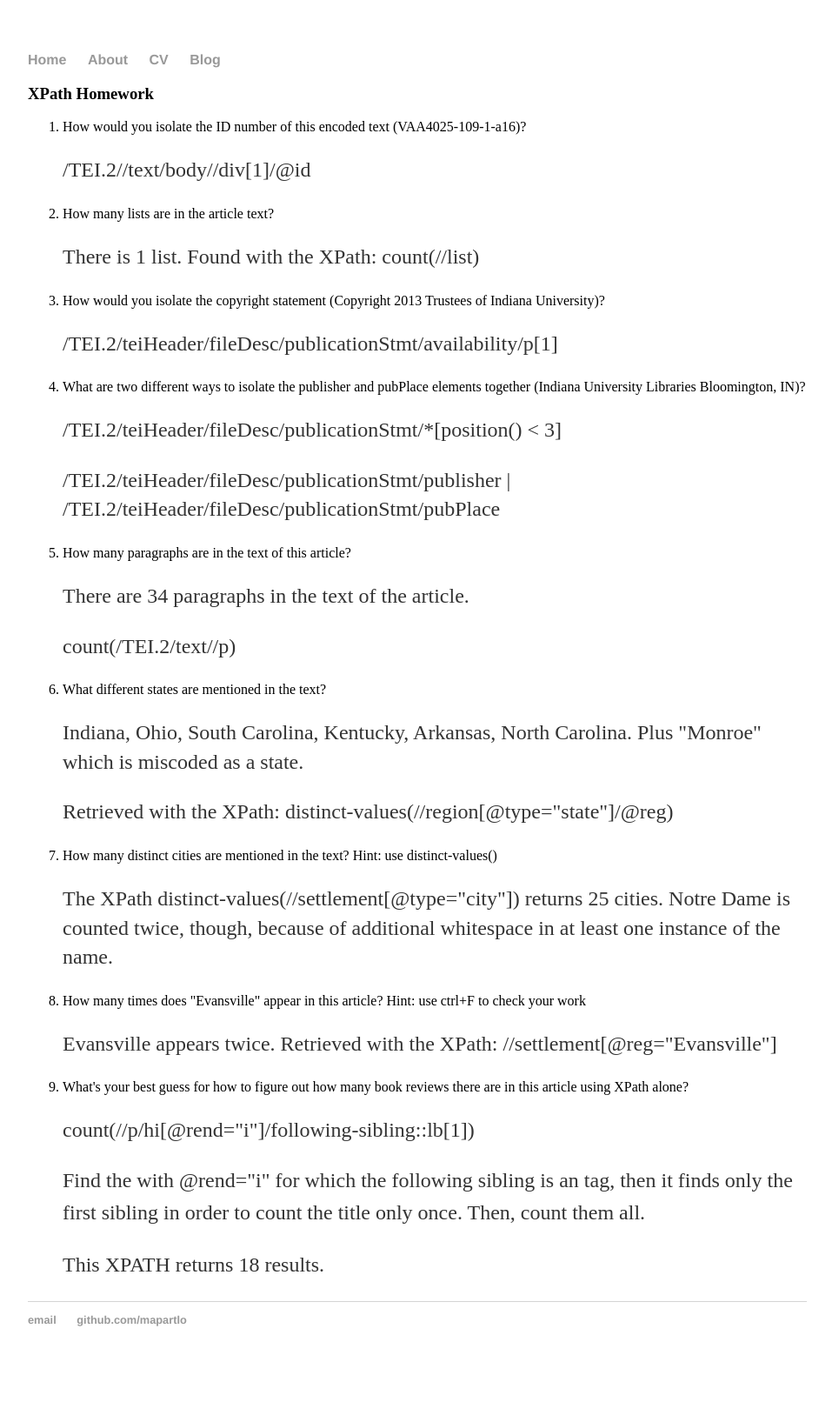
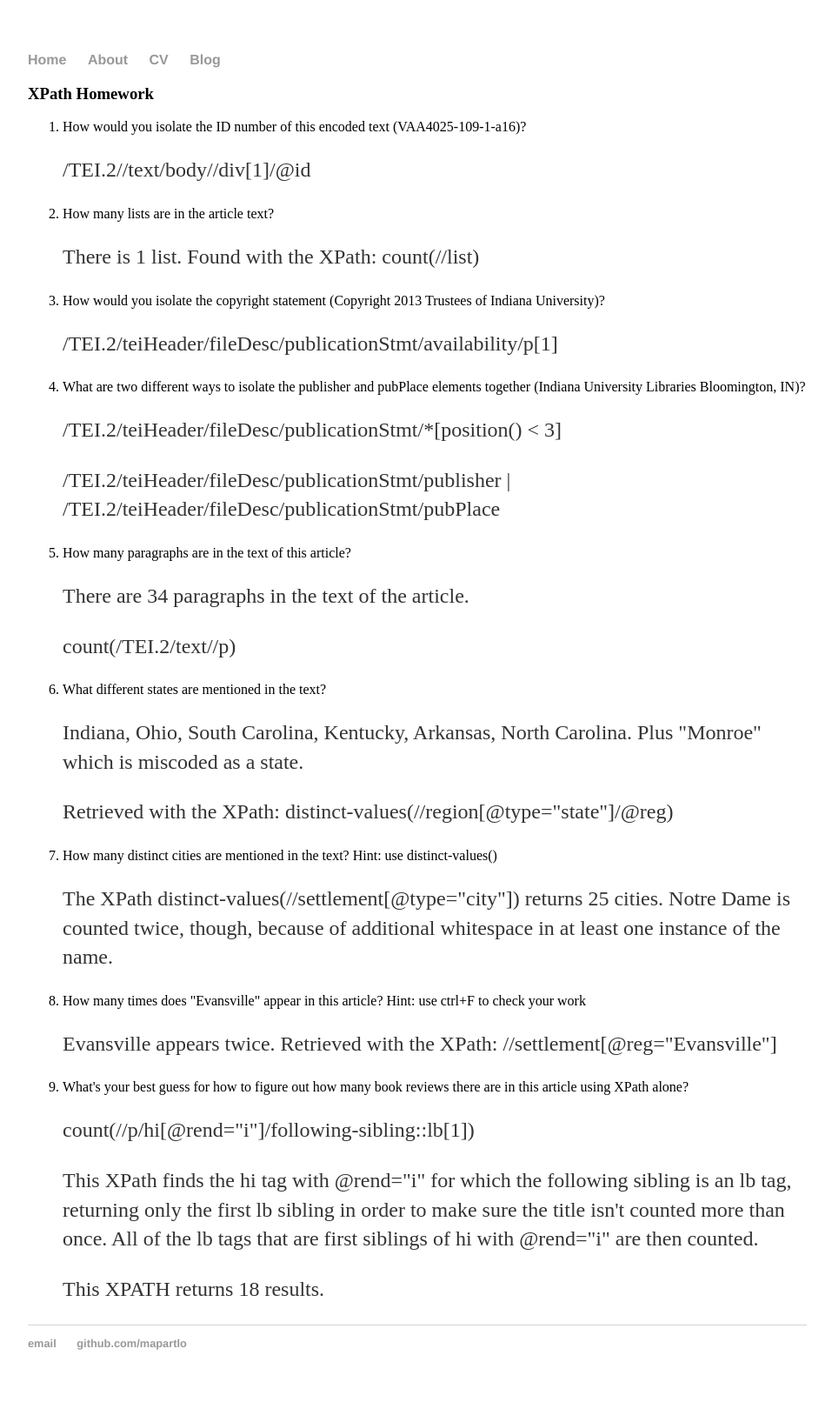
Before and after one commit to miapartlow/mapartlo.github.io, a Jekyll site: the page built from z656/assignment4.html, in a window 1280 px wide. Shown: the whole page at 87% size, without its empty margins (160-1117 px from the left). Built offline with Jekyll 4.4.1, drawn with Linux system fonts in a browser that asks for light colours; before the commit the page ends 1585 px from its top, so only the background shows below that.

Commit message:
Update assignment4.html

```diff
--- a/z656/assignment4.html
+++ b/z656/assignment4.html
@@ -25,7 +25,7 @@ title: "Mia Partlow, Digital Publishing Expert"
 <p>Evansville appears twice. Retrieved with the XPath: //settlement[@reg="Evansville"] </p></li>
 <li>What's your best guess for how to figure out how many book reviews there are in this article using XPath alone?
 <p>count(//p/hi[@rend="i"]/following-sibling::lb[1])</p>
- <p>Find the <code><hi></code> with @rend="i" for which the following sibling is an <code><lb></code> tag, then it finds only the first <code><lb></code> sibling in order to count the title only once. Then, count them all. </p>
+ <p>This XPath finds the hi tag with @rend="i" for which the following sibling is an lb tag, returning only the first lb sibling in order to make sure the title isn't counted more than once. All of the lb tags that are first siblings of hi with @rend="i" are then counted. </p>
 <p> This XPATH returns 18 results. </p></li>
  </ol>
 
```
